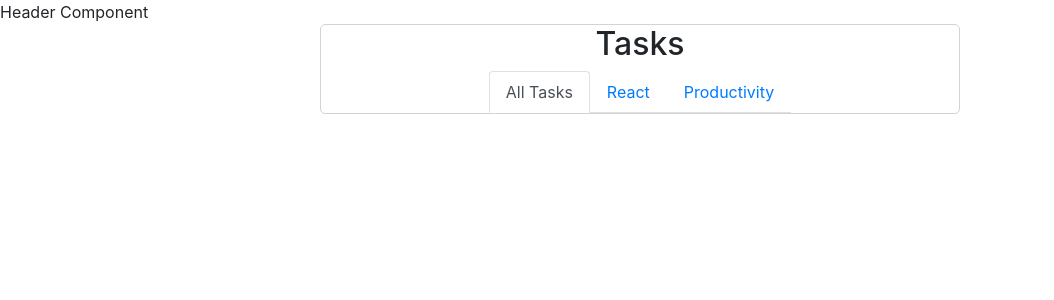
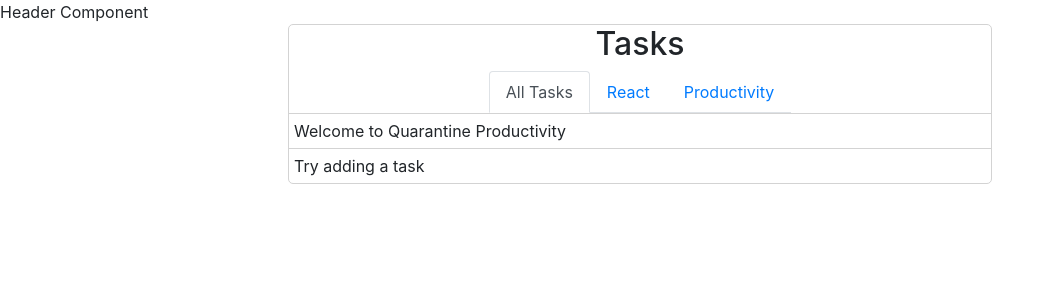
Before and after one commit to Quarantine-Productivity-LS/front-end-react-1, a React (Create React App) app: page /tasks in a window 1280 px wide. Shown: the top 300 px of the page, without its empty margins (0-1054 px from the left). Built offline with nearby package versions, Linux system fonts and the light colour scheme; sample sign-in values are in the browser's storage.

Commit message:
user can switch tabs to sort their tasks

```diff
--- /dev/null
+++ b/src/components/Task.css
@@ -0,0 +1,6 @@
+.task-container {
+    display:flex;
+    justify-content:space-between;
+    border-top:1px solid lightgray;
+    padding:5px;
+}
--- a/src/components/Task.js
+++ b/src/components/Task.js
@@ -1,9 +1,10 @@
 import React from 'react'
+import './Task.css'
 
-const Task = () => {
+const Task = props => {
     return (
-        <div>
-            Task Component
+        <div className="task-container">
+            <div>{props.task.name}</div>
         </div>
     )
 }
--- a/src/components/TaskList.css
+++ b/src/components/TaskList.css
@@ -6,8 +6,12 @@
 .task-list {
     border:1px solid lightgray;
     border-radius:5px;
-    min-width:50%;
+    min-width:55%;
     display:flex;
     flex-direction:column;
     align-items:center;
 }
+
+.tab-content {
+    width:100%;
+}
--- a/src/components/TaskList.js
+++ b/src/components/TaskList.js
@@ -1,6 +1,7 @@
 import React, { useState, useEffect } from 'react'
+import Task from './Task'
 import { connect } from 'react-redux'
-import { Nav, NavItem, NavLink } from 'reactstrap'
+import { Nav, NavItem, NavLink, TabContent, TabPane } from 'reactstrap'
 import classnames from 'classnames'
 import './TaskList.css'
 
@@ -57,6 +58,24 @@ const TaskList = props => {
                         </NavItem>
                     ))}
                 </Nav>
+                <TabContent activeTab={activeTab}>
+                    <TabPane tabId="all">
+                        {props.tasks.map(task => <Task task={task}/>)}
+                    </TabPane>
+                    {allTags.map(selectedTag => {
+                    return (
+                        <TabPane tabId={selectedTag}>
+                            {props.tasks.map(task => {
+                                let match = false;
+                                task.tags.forEach(tag => {
+                                    if (tag === selectedTag) match = true;
+                                })
+                                return (match && <Task task={task}/>)
+                            })}
+                        </TabPane>
+                    )
+                })}
+                </TabContent>
             </div>
         </div>
     )
```
